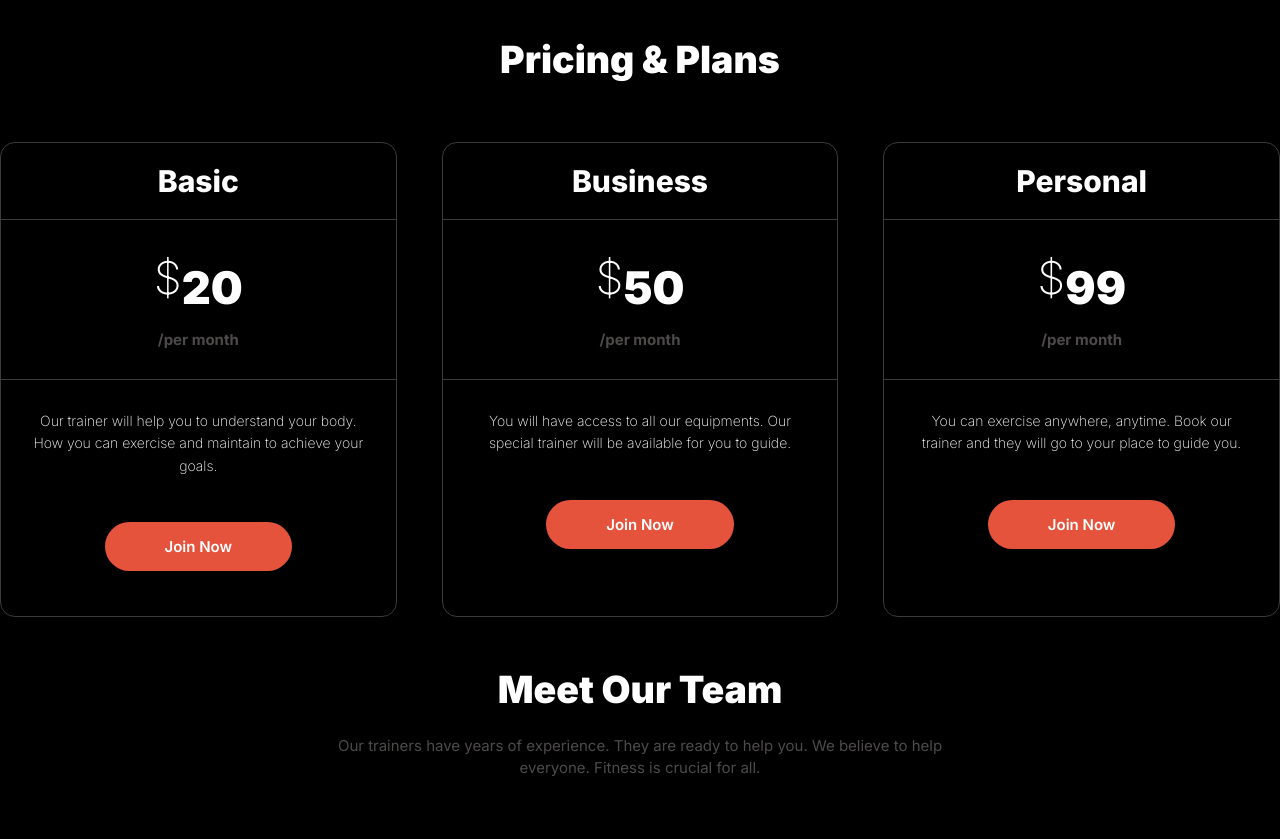
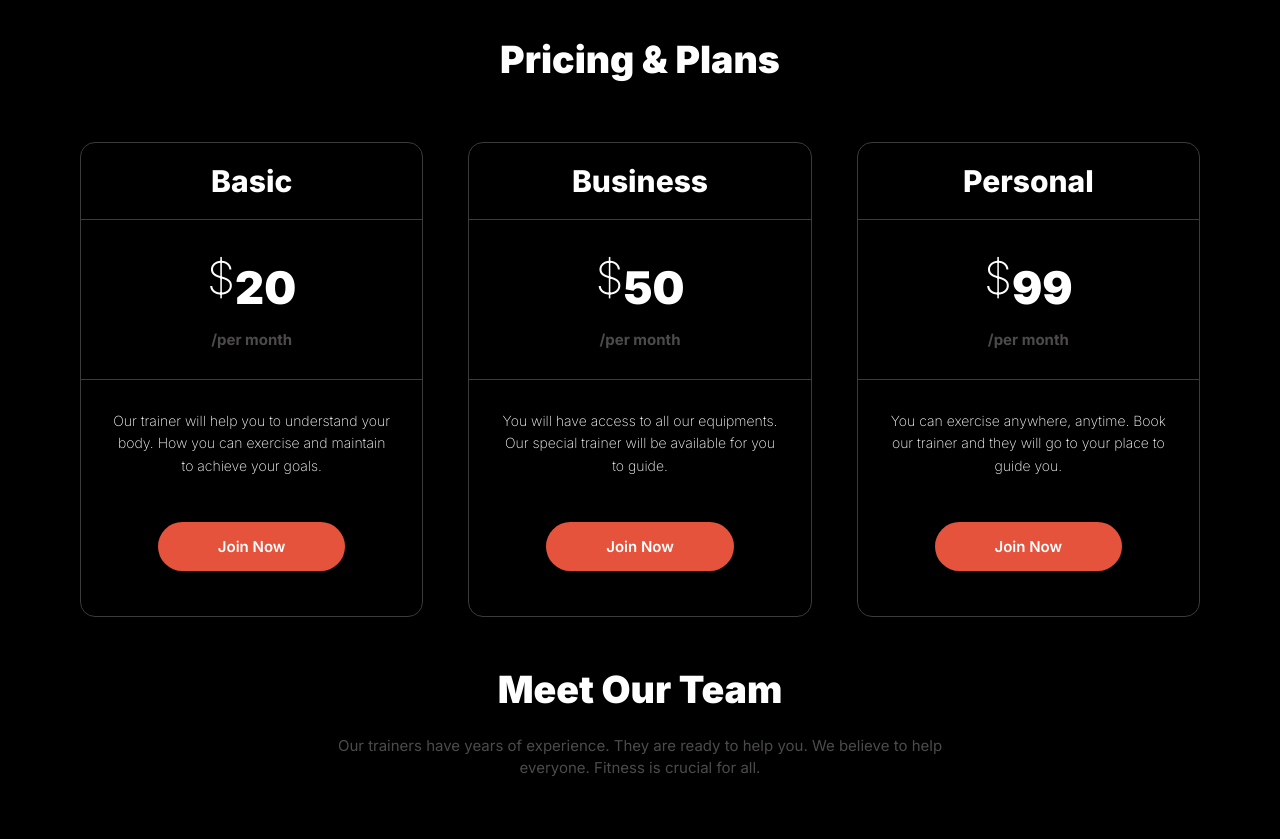
Before and after one commit to taniasumona15/Assignment-2-new, a plain HTML site: page index.html in a window 1280 px wide. Shown: the part 2377-3216 px from the top of the page. Drawn offline with Linux system fonts and the light colour scheme; a web font is replaced by a local one.

Commit message:
2nd commit

```diff
--- a/styles/style.css
+++ b/styles/style.css
@@ -581,6 +581,7 @@ grid-template-rows: repeat(2, 250px);
 
 .pricing {
   padding: 20px 80px;
+
 }
 
 .pricing h2 {
@@ -588,12 +589,15 @@ grid-template-rows: repeat(2, 250px);
 }
 
 .pricing-content {
-  padding: 2.5rem 0 2rem;
+
+  padding: 2.5rem 80px 2rem;
   display: grid;
   grid-template-columns: repeat(3, 1fr);
   gap: 3rem;
   text-align: center;
 }
+
+
 
 .pricing-card {
   border: 1px solid rgb(60, 59, 59);
```
